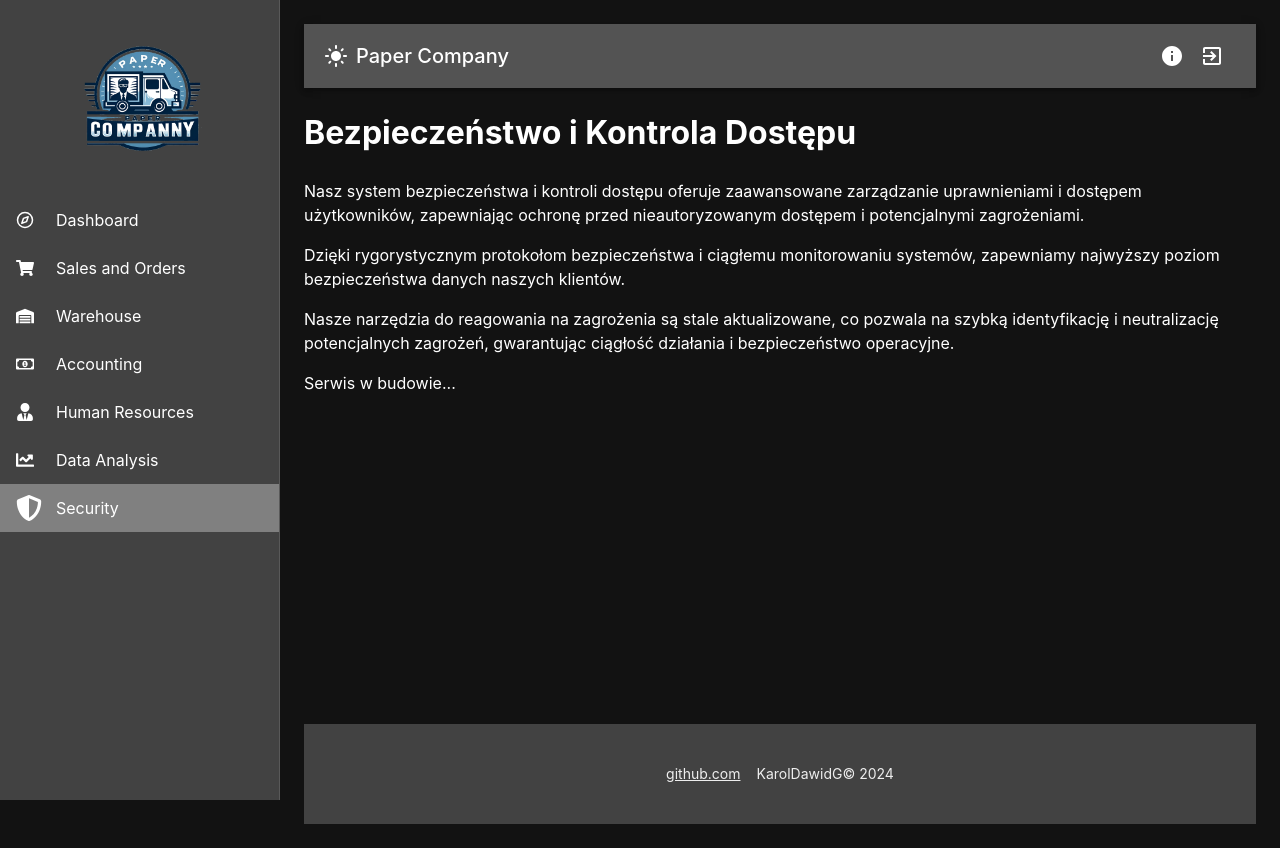
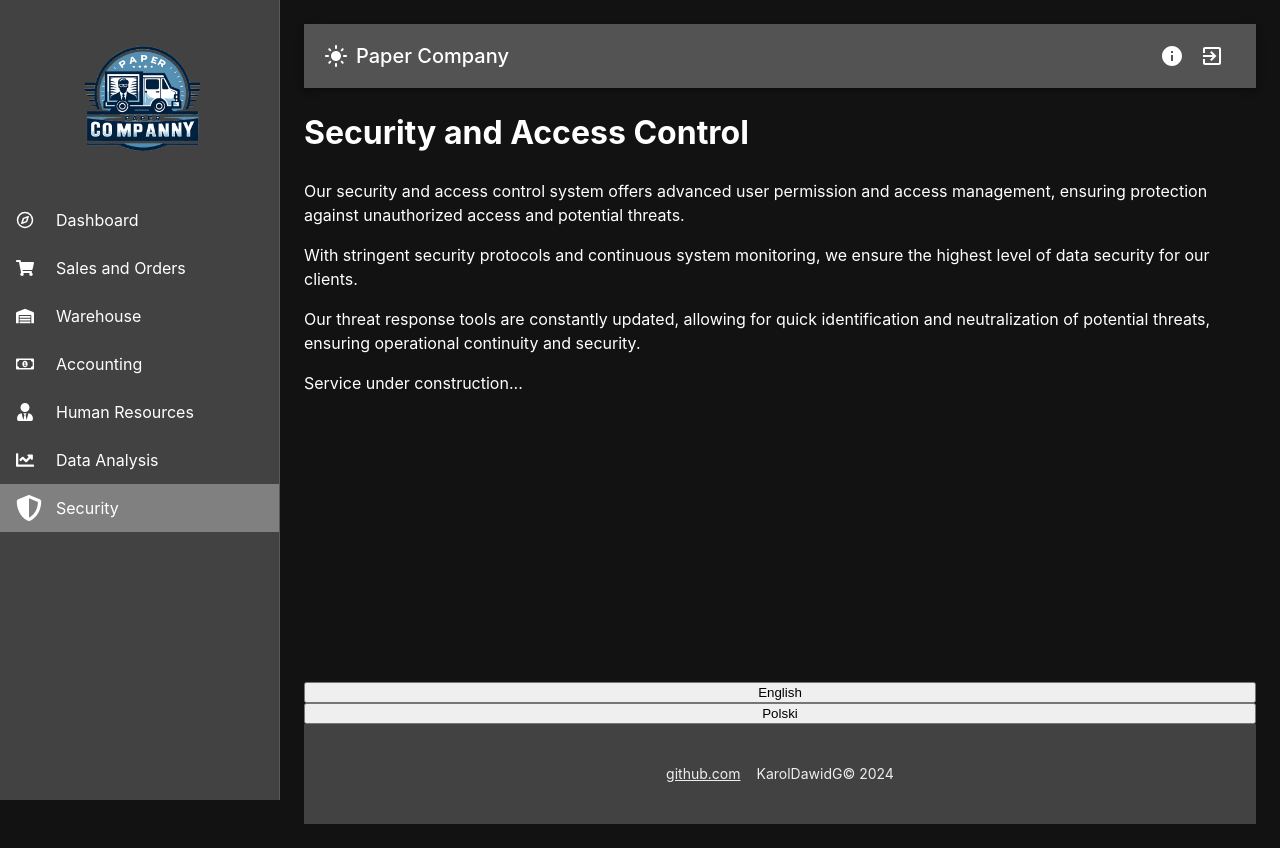
Before and after one commit to KarolDawidG/Paper_Company, a Next.js app in the folder frontend/: page /security in a window 1280 px wide. Built offline with nearby package versions, Linux system fonts and the light colour scheme.

Commit message:
home made translation... has been added

```diff
--- /dev/null
+++ b/frontend/app/components/useTranslation.tsx
@@ -0,0 +1,30 @@
+import { useState, useEffect } from 'react';
+
+interface Translation {
+    security: {
+      title: string;
+      intro: string;
+      protocols: string;
+      tools: string;
+      warning: string;
+    };
+    // Możesz dodać więcej definicji dla innych sekcji tłumaczeń
+  }
+
+
+const useTranslation = (locale:string) => {
+    const [translations, setTranslations] = useState<Translation>({} as Translation);
+
+  useEffect(() => {
+    const loadTranslations = async () => {
+      const translations = await import(`../locales/${locale}/common.json`);
+      setTranslations(translations.default);
+    };
+
+    loadTranslations();
+  }, [locale]);
+
+  return translations;
+};
+
+export default useTranslation;
--- /dev/null
+++ b/frontend/app/locales/en/common.json
@@ -0,0 +1,9 @@
+{
+    "security": {
+      "title": "Security and Access Control",
+      "intro": "Our security and access control system offers advanced user permission and access management, ensuring protection against unauthorized access and potential threats.",
+      "protocols": "With stringent security protocols and continuous system monitoring, we ensure the highest level of data security for our clients.",
+      "tools": "Our threat response tools are constantly updated, allowing for quick identification and neutralization of potential threats, ensuring operational continuity and security.",
+      "warning": "Service under construction..."
+    }
+  }
--- /dev/null
+++ b/frontend/app/locales/pl/common.json
@@ -0,0 +1,9 @@
+{
+    "security": {
+      "title": "Bezpieczeństwo i Kontrola Dostępu",
+      "intro": "Nasz system bezpieczeństwa i kontroli dostępu oferuje zaawansowane zarządzanie uprawnieniami i dostępem użytkowników, zapewniając ochronę przed nieautoryzowanym dostępem i potencjalnymi zagrożeniami.",
+      "protocols": "Dzięki rygorystycznym protokołom bezpieczeństwa i ciągłemu monitorowaniu systemów, zapewniamy najwyższy poziom bezpieczeństwa danych naszych klientów.",
+      "tools": "Nasze narzędzia do reagowania na zagrożenia są stale aktualizowane, co pozwala na szybką identyfikację i neutralizację potencjalnych zagrożeń, gwarantując ciągłość działania i bezpieczeństwo operacyjne.",
+      "warning": "Serwis w budowie..."
+    }
+  }
--- a/frontend/pages/_app.tsx
+++ b/frontend/pages/_app.tsx
@@ -7,12 +7,25 @@ import { useRouter } from 'next/router';
 import Footer from '@/app/components/Footer';
 import TopBar from '@/app/components/TopBar';
 import { ToastContainer } from "react-toastify";
+import useTranslation from '../app/components/useTranslation';
 
 function MyApp({ Component, pageProps }: AppProps) {
+  const [locale, setLocale] = useState('en');
+  const t = useTranslation(locale);
   const router = useRouter();
   const isSidebarPage = !router.pathname.startsWith('/click-link');
   const prefersDarkMode = useMediaQuery('(prefers-color-scheme: dark)', {noSsr: true});
   const [mode, setMode] = useState<'light' | 'dark'>();
+
+  useEffect(() => {
+    const savedLocale = localStorage.getItem('locale') || 'en';
+    setLocale(savedLocale);
+  }, []);
+
+const changeLanguage = (newLocale:string) => {
+  localStorage.setItem('locale', newLocale);
+  setLocale(newLocale);
+};
 
   useEffect(() => {
     const savedTheme: any = localStorage.getItem('theme') || (prefersDarkMode ? 'light' : 'dark');
@@ -46,6 +59,8 @@ function MyApp({ Component, pageProps }: AppProps) {
             <Box component='main' flexGrow={1}>
               <Component {...pageProps} />
             </Box>
+              <button onClick={() => changeLanguage('en')}>English</button>
+              <button onClick={() => changeLanguage('pl')}>Polski</button>
             <Footer />
           </Box>
         </Sidebars>
--- a/frontend/pages/security.tsx
+++ b/frontend/pages/security.tsx
@@ -1,20 +1,23 @@
 import React from "react";
+import useTranslation from '../app/components/useTranslation';
+
 
 const Security = () => {
+    const currentLocale = localStorage.getItem('locale') || 'en';
+    const t = useTranslation(currentLocale);
+
+    if (!t.security) {
+        return <div>Loading translations...</div>;
+      }
+
     return (
         <div className="p-4 max-w-4xl mx-auto">
-            <h1 className="text-2xl font-bold text-center mb-4">Bezpieczeństwo i Kontrola Dostępu</h1>
+            <h1 className="text-2xl font-bold text-center mb-4">{t.security.title}</h1>
             <div className="space-y-4">
-                <p className="text-md text-gray-700">
-                    Nasz system bezpieczeństwa i kontroli dostępu oferuje zaawansowane zarządzanie uprawnieniami i dostępem użytkowników, zapewniając ochronę przed nieautoryzowanym dostępem i potencjalnymi zagrożeniami.
-                </p>
-                <p className="text-md text-gray-700">
-                    Dzięki rygorystycznym protokołom bezpieczeństwa i ciągłemu monitorowaniu systemów, zapewniamy najwyższy poziom bezpieczeństwa danych naszych klientów.
-                </p>
-                <p className="text-md text-gray-700">
-                    Nasze narzędzia do reagowania na zagrożenia są stale aktualizowane, co pozwala na szybką identyfikację i neutralizację potencjalnych zagrożeń, gwarantując ciągłość działania i bezpieczeństwo operacyjne.
-                </p>
-                <p className="text-md text-red-700">Serwis w budowie...</p>
+                <p className="text-md text-gray-700">{t.security.intro}</p>
+                <p className="text-md text-gray-700">{t.security.protocols}</p>
+                <p className="text-md text-gray-700">{t.security.tools}</p>
+                <p className="text-md text-red-700">{t.security.warning}</p>
             </div>
         </div>
     );
```
